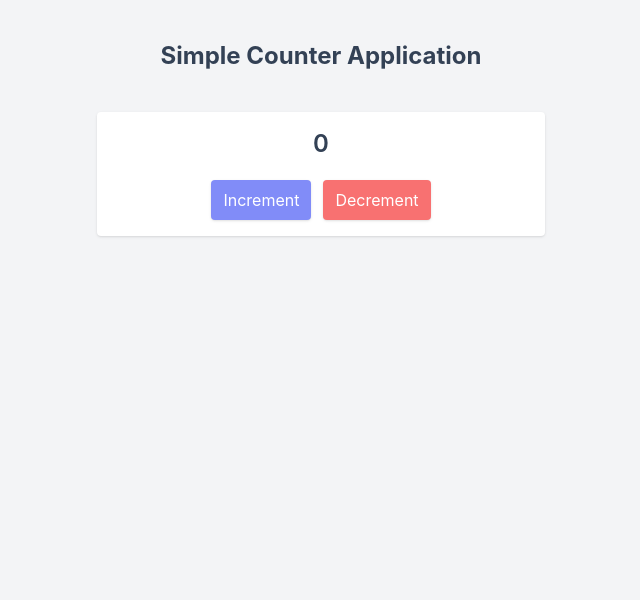
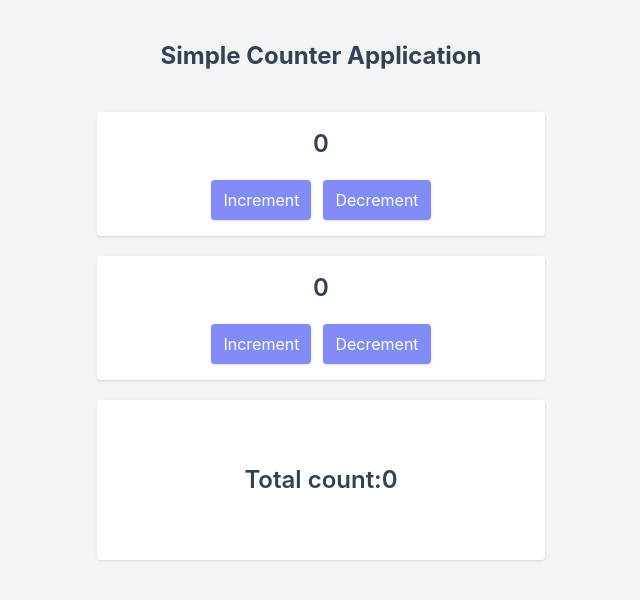
Before and after one commit to ashiqur-russel/LWS-Redux-Core, a React (Create React App) app: page / in a window 1280 px wide. Shown: the top 600 px of the page, without its empty margins (319-959 px from the left). Built offline with nearby package versions, Linux system fonts and the light colour scheme.

Commit message:
state management for updating different state

```diff
--- a/src/App.js
+++ b/src/App.js
@@ -1,15 +1,68 @@
 import "./App.css";
 import Counter from "./components/Counter";
+import Stats from "./components/Stats";
+import React, { useState } from "react";
 
+const initialState = [
+  {
+    id: 1,
+    count: 0,
+  },
+  {
+    id: 2,
+    count: 0,
+  },
+];
 function App() {
+  const [state, setState] = useState(initialState);
+
+  const totalCount = () => {
+    return state.reduce((total, counter) => total + counter.count, 0);
+  };
+
+  const increment = (id) => {
+    const updateCounter = state.map((c) => {
+      if (c.id === id) {
+        return {
+          ...c,
+          count: c.count + 1,
+        };
+      }
+      return { ...c };
+    });
+
+    setState(updateCounter);
+  };
+  const decrement = (id) => {
+    const updateCounter = state.map((c) => {
+      if (c.id === id) {
+        return {
+          ...c,
+          count: c.count - 1,
+        };
+      }
+      return { ...c };
+    });
+
+    setState(updateCounter);
+  };
   return (
-    <div class="w-screen h-screen p-10 bg-gray-100 text-slate-700">
-      <h1 class="max-w-md mx-auto text-center text-2xl font-bold">
+    <div className="w-screen h-screen p-10 bg-gray-100 text-slate-700">
+      <h1 className="max-w-md mx-auto text-center text-2xl font-bold">
         Simple Counter Application
       </h1>
 
-      <div class="max-w-md mx-auto mt-10 space-y-5">
-        <Counter />
+      <div className="max-w-md mx-auto mt-10 space-y-5">
+        {state.map((count) => (
+          <Counter
+            key={count.id}
+            id={count.id}
+            increment={increment}
+            decrement={decrement}
+            count={count.count}
+          />
+        ))}
+        <Stats count={totalCount()} />
       </div>
     </div>
   );
--- /dev/null
+++ b/src/components/Button.js
@@ -0,0 +1,14 @@
+import React from "react";
+
+const Button = ({ label, handler }) => {
+  return (
+    <button
+      onClick={handler}
+      className="bg-indigo-400 text-white px-3 py-2 rounded shadow"
+    >
+      {label}
+    </button>
+  );
+};
+
+export default Button;
--- /dev/null
+++ b/src/components/Count.js
@@ -0,0 +1,7 @@
+import React from "react";
+
+const Count = ({ count }) => {
+  return <div className="text-2xl font-semibold">{count}</div>;
+};
+
+export default Count;
--- a/src/components/Counter.js
+++ b/src/components/Counter.js
@@ -1,33 +1,14 @@
-import React, { useState } from "react";
+import React from "react";
+import Button from "./Button";
+import Count from "./Count";
 
-const Counter = () => {
-  const [count, setCount] = useState(0);
-
-  const increment = () => {
-    setCount((prevCount) => prevCount + 1);
-  };
-  const decrement = () => {
-    if (count === 0) {
-      return;
-    }
-    setCount((prevCount) => prevCount - 1);
-  };
+const Counter = ({ id, increment, decrement, count }) => {
   return (
-    <div class="p-4 h-auto flex flex-col items-center justify-center space-y-5 bg-white rounded shadow">
-      <div class="text-2xl font-semibold">{count}</div>
-      <div class="flex space-x-3">
-        <button
-          onClick={increment}
-          class="bg-indigo-400 text-white px-3 py-2 rounded shadow"
-        >
-          Increment
-        </button>
-        <button
-          onClick={decrement}
-          class="bg-red-400 text-white px-3 py-2 rounded shadow"
-        >
-          Decrement
-        </button>
+    <div className="p-4 h-auto flex flex-col items-center justify-center space-y-5 bg-white rounded shadow">
+      <Count count={count} />
+      <div className="flex space-x-3">
+        <Button label={"Increment"} handler={() => increment(id)} />
+        <Button label={"Decrement"} handler={() => decrement(id)} />
       </div>
     </div>
   );
--- /dev/null
+++ b/src/components/Stats.js
@@ -0,0 +1,11 @@
+import React from "react";
+
+const Stats = ({ count }) => {
+  return (
+    <div className="p-4 h-40 flex flex-col items-center justify-center space-y-5 bg-white rounded shadow">
+      <div className="text-2xl font-semibold">Total count:{count}</div>
+    </div>
+  );
+};
+
+export default Stats;
```
